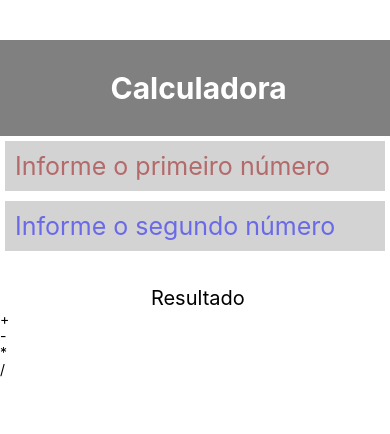
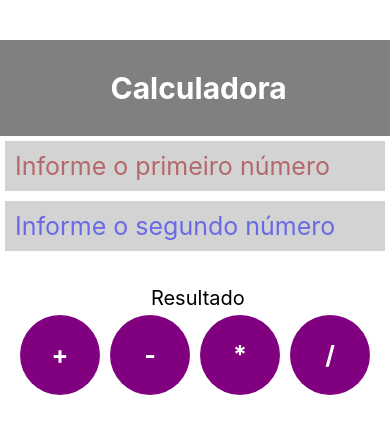
Before and after one commit to rafaax/app-calculadora-simples, a React Native app: screen / in a window 390 px wide. Shown: the top 434 px of the page. Built offline with nearby package versions, Linux system fonts and the light colour scheme.

Commit message:
finalizando estilos dos botões

```diff
--- a/App.js
+++ b/App.js
@@ -34,15 +34,15 @@ export default function App() {
         </TouchableOpacity>
 
         <TouchableOpacity style={styles.buttons}>
-          <Text>-</Text>
+          <Text style={styles.textButtons}>-</Text>
         </TouchableOpacity>
 
         <TouchableOpacity style={styles.buttons}>
-          <Text>*</Text>
+          <Text style={styles.textButtons}>*</Text>
         </TouchableOpacity>
 
         <TouchableOpacity style={styles.buttons}>
-          <Text>/</Text>
+          <Text style={styles.textButtons}>/</Text>
         </TouchableOpacity>
 
       </View>
--- a/components/StyleSheet.js
+++ b/components/StyleSheet.js
@@ -35,13 +35,23 @@ export const styles = StyleSheet.create({
     },
 
     viewButtons: {
-
+        flexDirection: 'row',
+        alignItems: "center",
+        justifyContent: 'center'
     },
 
     buttons: {
-
+        backgroundColor: 'purple',
+        width: 80,
+        height: 80,
+        borderRadius: 40,
+        margin: 5,
+        justifyContent: 'center'
     },
     textButtons: {
-
+        color: 'white',
+        fontWeight: 'bold',
+        fontSize: 25,
+        textAlign: 'center'
     }
 })
```
